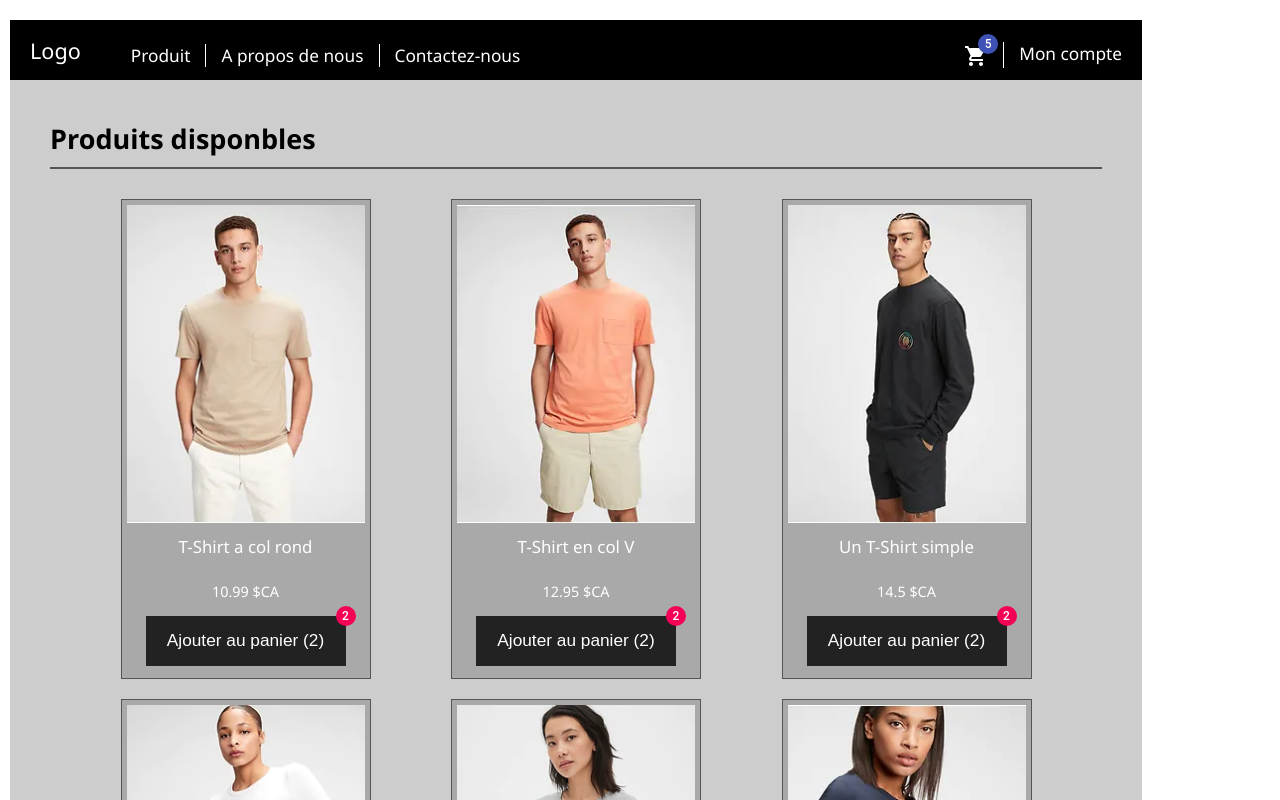
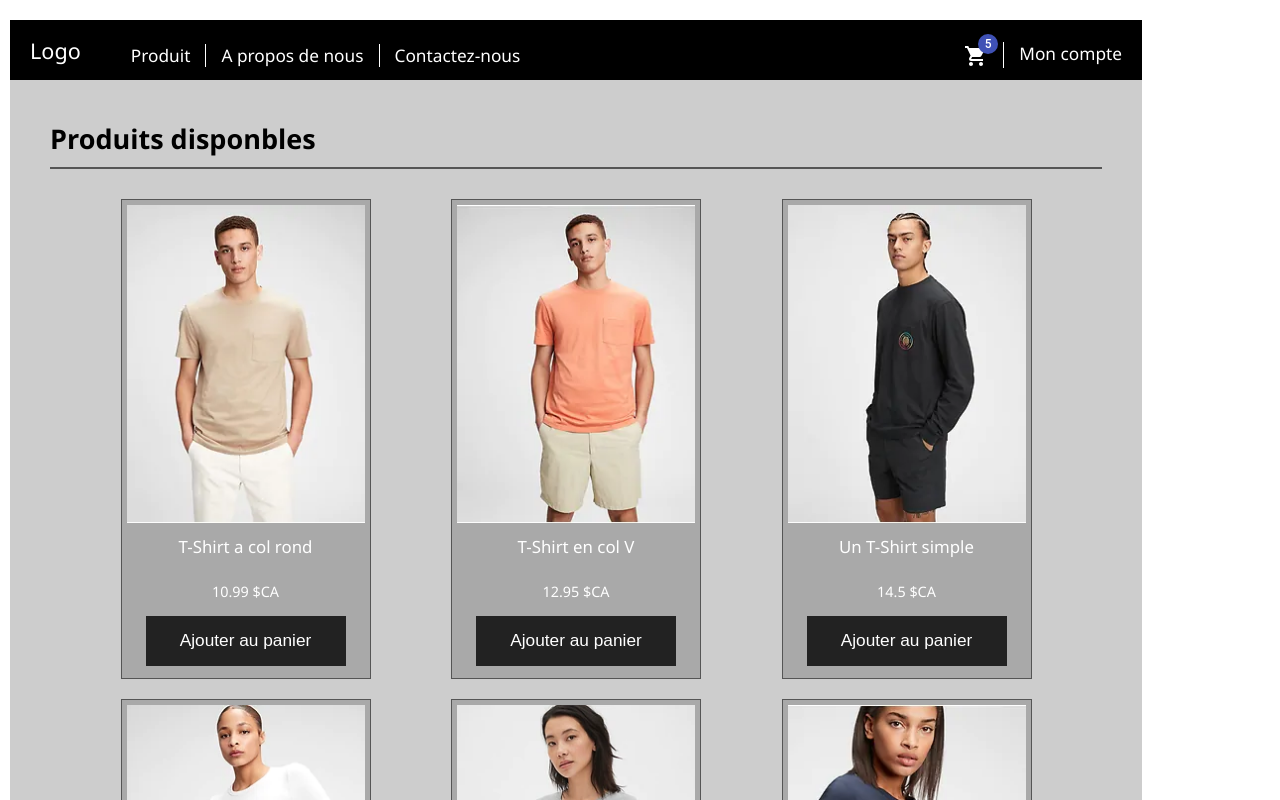
Before and after one commit to lynata/panier-achats, a React (Create React App) app: page / in a window 1280 px wide. Shown: the top 800 px of the page. Built offline with nearby package versions, Linux system fonts and the light colour scheme.

Commit message:
fin cours #5

```diff
--- a/src/BtnAjouterPanier.jsx
+++ b/src/BtnAjouterPanier.jsx
@@ -1,12 +1,17 @@
 import './BtnAjouterPanier.scss';
 import Badge from '@material-ui/core/Badge';
+import { useState } from 'react';
 
 export default function BtnAjouterPanier(props) {
+    // console.log("Propriete du bouton :", props);
+
+    // Etat du badge su bouton
+    const [btnQte, setBtnQte] = useState(0);
     return (
-    <Badge badgeContent="2" color="secondary">
-        <button className="BtnAjouterPanier">
-            Ajouter au panier (2)
+        <Badge badgeContent={btnQte} color="secondary">
+            <button onClick={() => { props.onClick(); setBtnQte(btnQte+1); }} className="BtnAjouterPanier">
+                Ajouter au panier
         </button>
-    </Badge>
+        </Badge>
     )
 }
--- a/src/Entete.jsx
+++ b/src/Entete.jsx
@@ -6,9 +6,9 @@ import { useState } from 'react';
 
 export default function Entete(props) {
     // const etatCacherSommairePanier = useState(true);
-    // console.log("La variable statCacherSomPan : " + etatCacherSommairePanier);
+    // console.log("La variable statCacherSomPan : " , etatCacherSommairePanier);
 
-    // // Array DESTRUCTURING (decompasition des tableaux et objets)
+    // // Array/Object DESTRUCTURING (decomposition des tableaux et objets)
 
     // const valeurEtatCacher = etatCacherSommairePanier[0];
     // console.log("valeur etat : " , valeurEtatCacher);
@@ -17,13 +17,13 @@ export default function Entete(props) {
     // console.log("fonction qui modifie letat : " , fonctionSetEtatCacher);
 
     // avec la decompasition de tableau, cest plus facile!
-    const[cacheSommaire, setCacheSommaire] = useState(true);
+    const [cacheSommaire, setCacheSommaire] = useState(true);
     // console.log("etat du sp :", cacheSommaire);
 
     // const basculerSommairePanier = function() {
     //     setCacheSommaire(cacheSommaire?false:true);
     // }
-    const basculerSommairePanier = () => setCacheSommaire? false : true;
+    const basculerSommairePanier = () => setCacheSommaire(cacheSommaire ? false : true);
 
     return (
         <header className="Entete">
@@ -38,7 +38,7 @@ export default function Entete(props) {
                     <Badge onClick={basculerSommairePanier} badgeContent="5" color="primary">
                         <ShoppingCartIcon/>
                     </Badge>
-                    <SommairePanier cacher={cacheSommaire}/>
+                    <SommairePanier cacher={cacheSommaire} etatPanier={props.etatPanier}/>
                 </li>
                 <li>Mon compte</li>
             </ul>
--- a/src/ListeProduits.jsx
+++ b/src/ListeProduits.jsx
@@ -3,13 +3,14 @@ import Produit from './Produit';
 import tabProduits from './data/produits.json';
 
 function ListeProduits(props) {
-    return(
+    console.log("Panier dans ListeProduits", props.etatPanier);
+    return (
         <div className="ListeProduits">
             <h2>Produits disponbles</h2>
             <ul>
                 {
                     tabProduits.map((prd) =>
-                        <Produit id={prd.id} nom={prd.nom} prix={prd.prix}/>
+                        <Produit key={prd.id} etatPanier={props.etatPanier} id={prd.id} nom={prd.nom} prix={prd.prix} />
                     )
                 }
             </ul>
--- a/src/Page.jsx
+++ b/src/Page.jsx
@@ -8,18 +8,18 @@ import { useState } from 'react';
 export default function Page() {
 
   //exemple de comment je vais stocker les articles dans le panier
-  // const testPanier = ({
+  // const bonPanier = ({
   //   prd0001 : {prix: 10.99, qte : 1},
   //   prd0005 : {prix: 24.95, qte : 1}
   // })
 
-  const [panier, setPanier] = useState({});
+  const etatPanier = useState({});
 
   return ( //element pour mettre dans linterface
     <div className="Page">
-      <Entete/>
+      <Entete etatPanier={etatPanier}/>
       <section className="contenuPrincipal">
-        <ListeProduits/>
+        <ListeProduits etatPanier={etatPanier}/>
       </section>
       <Pieds2Page/>
     </div>
--- a/src/Produit.jsx
+++ b/src/Produit.jsx
@@ -2,7 +2,22 @@ import './Produit.scss';
 import BtnAjouterPanier from './BtnAjouterPanier';
 
 export default function Produit(props) {
-
+    console.log("Panier dans Produit : " , props.etatPanier);
+    /**
+     * Ajoute l'article au panier
+     */
+    function ajouterArticle(){
+        const [panier, setPanier] = props.etatPanier;
+        if(panier[props.id]) {
+            panier[props.id].qte++;
+        }
+        else{
+            panier[props.id] = {prix: props.prix, qte: 1}
+        }
+        // mntnt il faut changer letat du panuer avec setPanier
+        setPanier(panier);
+        console.log(panier);
+    }
     return(
         <li className="Produit">
             <div className="image">
@@ -11,7 +26,7 @@ export default function Produit(props) {
             <div className="info">
                 <h3>{props.nom}</h3>
                 <p className="prix">{props.prix} $CA</p>
-                <BtnAjouterPanier/>
+                <BtnAjouterPanier onClick={ajouterArticle}/>
             </div>
         </li>
     );
--- a/src/SommairePanier.jsx
+++ b/src/SommairePanier.jsx
@@ -1,14 +1,48 @@
 import './SommairePanier.scss';
 
 export default function SommairePanier(props) {
+    // console.log("sommaire panier : ", props.etatPanier);
+    const [panier, setPanier] = props.etatPanier;
+    const inforPanier = retournerInforPanier(panier);
     return (
-        <div className={'SommairePanier' + (props.cacher?'cacher':'')}>
-        {/* //     <span className="nbArticles">Articles differents : </span>
-        //     <span className="qtArtivles">Articles total : </span>
-        //     <span className="sousTotal">Sous-total : </span>
-        //     <span className="tps">TPS : </span>
-        //     <span className="tvq">TVQ : </span>
-        //     <span className="total">total : </span> */}
+        <div className={'SommairePanier' + (props.cacher?' cacher':'')}>
+           <span className="nbArticles">Articles differents : </span>
+           <span className="qteArticles">Articles total : </span>
+           <span className="sousTotal">Sous-total : </span>
+           <span className="tps">TPS : </span>
+           <span className="tvq">TVQ : </span>
+           <span className="total">total : </span>
         </div>
     );
 }
+
+function retournerInforPanier(pan) {
+    let info = {}; // {nbArticles : 1, qteArticle: 18, sousTotal : 1232.32}
+
+    // sortir les articles e tles mettre dans un tableau
+    let articles = Object.values(pan);
+    console.log(articles);
+
+    // nbr aricles differents
+    info.nbArticles = articles.lenght;
+
+    // qte articles totale
+    //permiere facon
+
+    // let qteTotale = 0;
+    // for(let i=0; i<articles.lenght; i++) {
+    //     qteTotale += articles[i].qte;
+    // }
+    // info.qteArticles = qteTotale;
+
+    //meilleure facon
+
+    info.qteArticles = articles.reduce(function(valInit, valCourante) {
+        return valCourante.qte + valInit;
+    }, 0);
+
+    //sous total
+    let sousTotal = articles.reduce((i,c) => c.prix*c.qte + i, 0);
+
+    console.log(sousTotal);
+}
```
